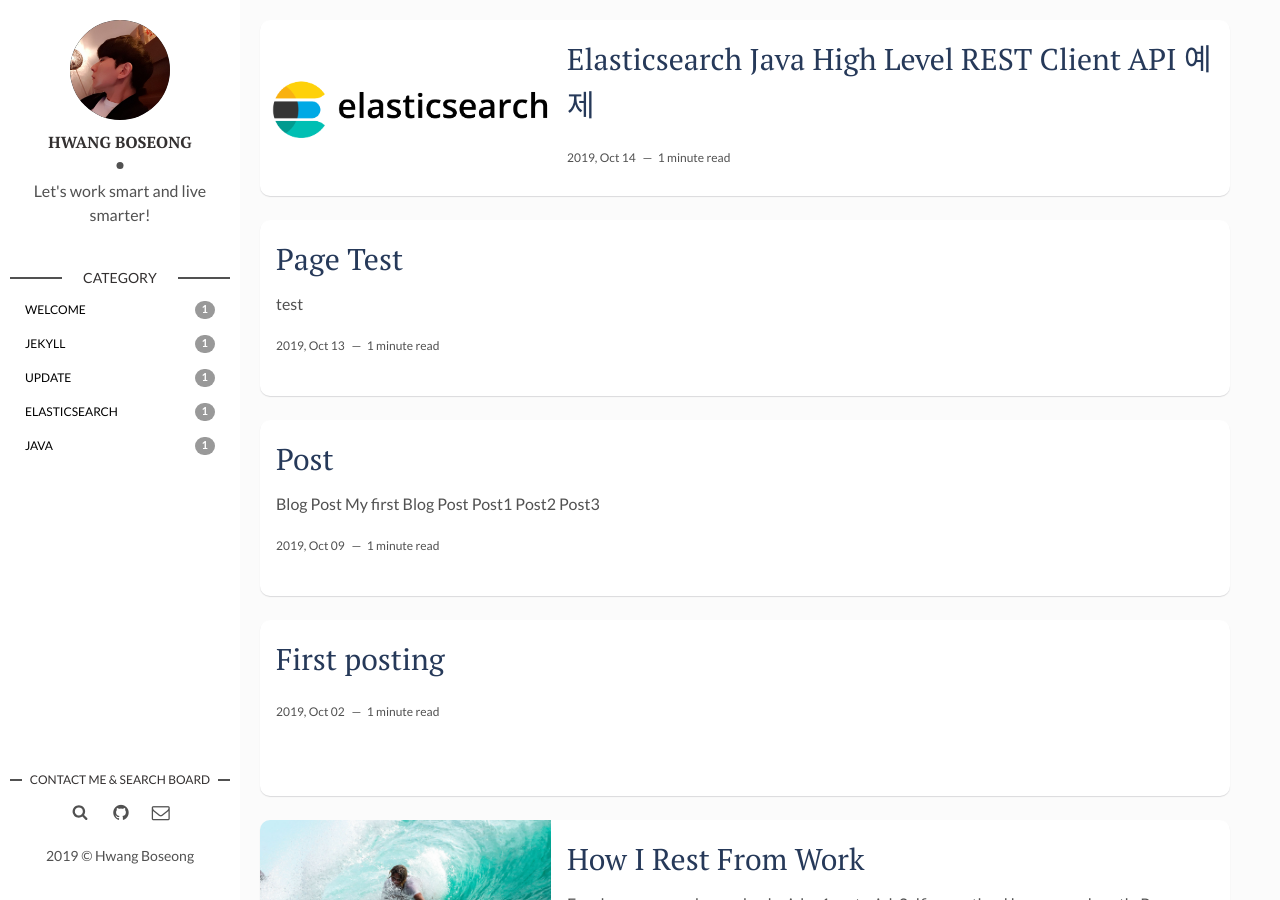
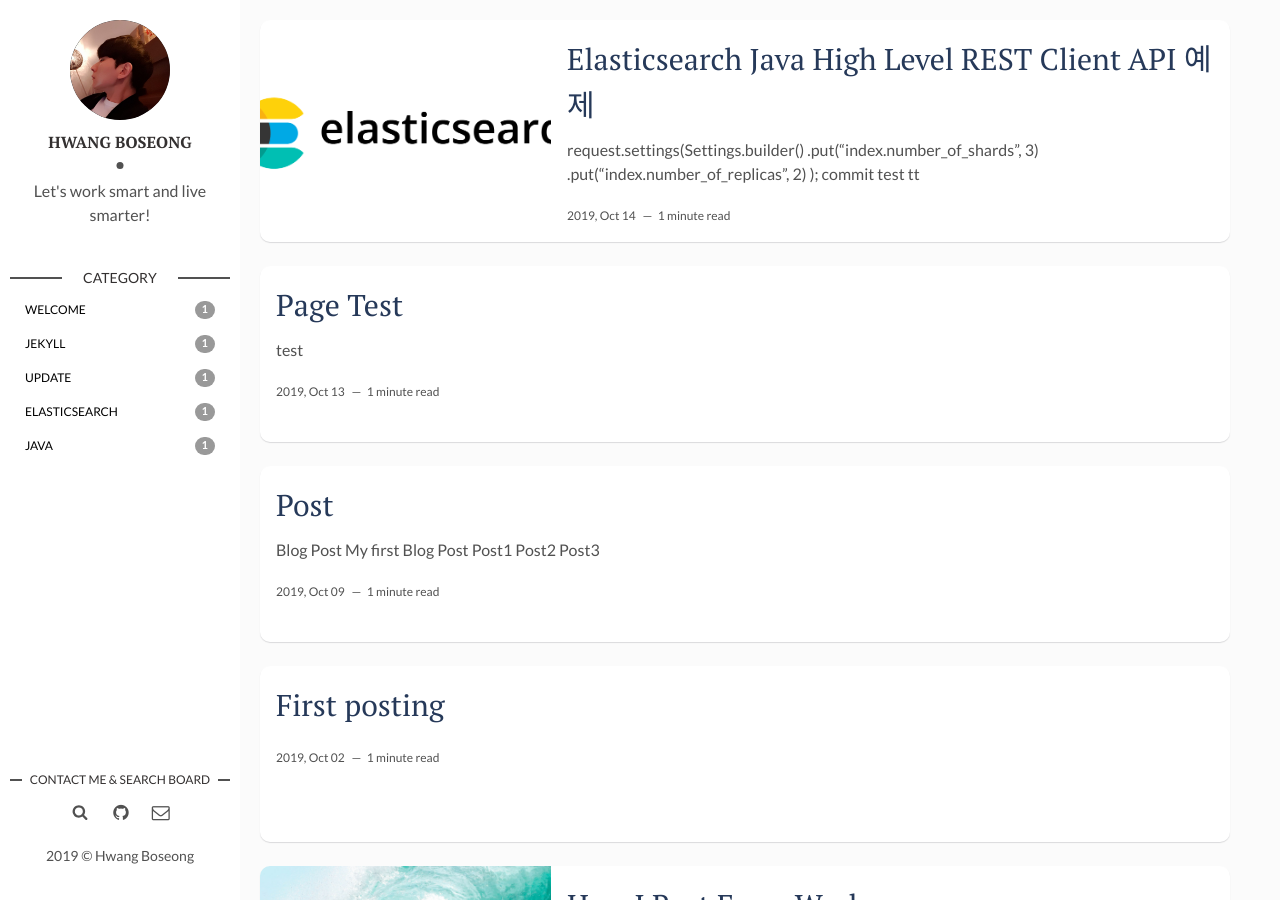
Before and after one commit to hboseong/hboseong.github.io, a Jekyll site: the page built from index.html, in a window 1280 px wide and 900 px high. Built offline with Jekyll 4.4.1, drawn with Linux system fonts in a browser that asks for light colours; nearby versions of some CDN libraries; the list of posts is cut into pages by our own code.

Commit message:
Update 2019-10-14-Elasticsearch-Java-High-Level-REST-Client API.md

```diff
--- a/_posts/2019-10-14-Elasticsearch-Java-High-Level-REST-Client API.md
+++ b/_posts/2019-10-14-Elasticsearch-Java-High-Level-REST-Client API.md
@@ -6,3 +6,11 @@ categories: Elasticsearch Java
 tags: Elasticsearch Java
 img: elasticsearch.png # Add image post (optional)
 ---
+
+request.settings(Settings.builder()
+    .put("index.number_of_shards", 3)
+    .put("index.number_of_replicas", 2)
+);
+
+
+commit test tt
```
